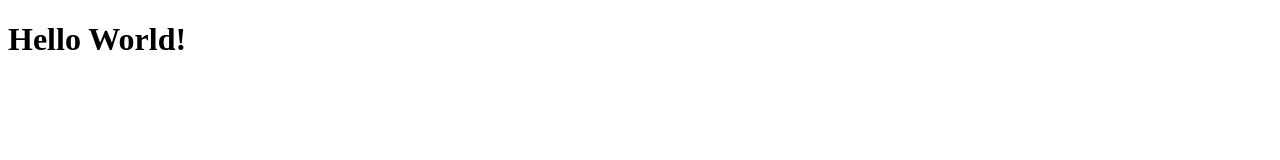
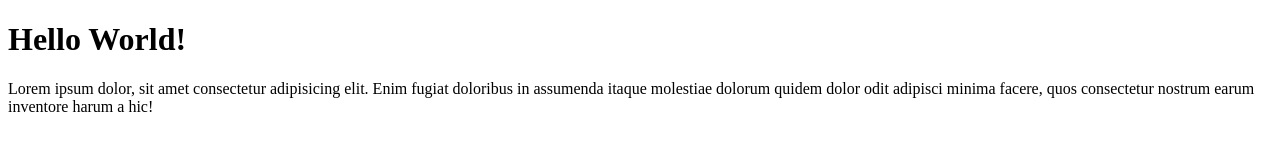
Before and after one commit to pcbuilderbd/pcbuilderbd.github.io, a plain HTML site: page index.html in a window 1280 px wide. Drawn offline with Linux system fonts and the light colour scheme.

Commit message:
Added a paragraph

```diff
--- a/index.html
+++ b/index.html
@@ -8,5 +8,6 @@
 </head>
 <body>
     <h1>Hello World!</h1>
+    <p>Lorem ipsum dolor, sit amet consectetur adipisicing elit. Enim fugiat doloribus in assumenda itaque molestiae dolorum quidem dolor odit adipisci minima facere, quos consectetur nostrum earum inventore harum a hic!</p>
 </body>
 </html>
```
